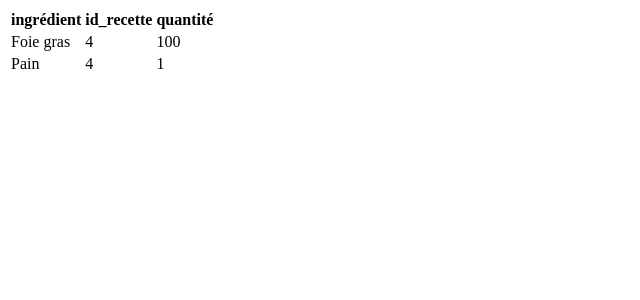
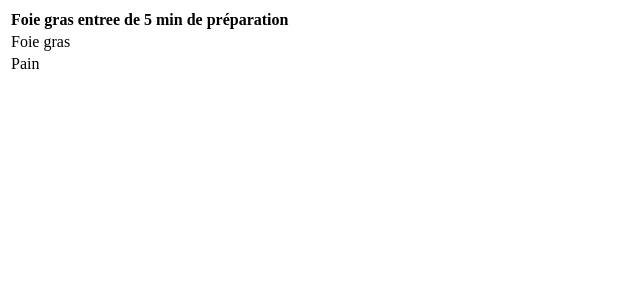
Before and after one commit to Nilphesai/Ho_Gael, a PHP site: page /detail.php?action=detail&id=4 in a window 1280 px wide. Shown: the top 300 px of the page, without its empty margins (0-640 px from the left). Run offline with PHP 8.4, Linux system fonts and the light colour scheme; data comes from the database, SQL or seed files in the repository.

Commit message:
application PHP recette : création de la page détail

```diff
--- a/AppliPHP/detail.php
+++ b/AppliPHP/detail.php
@@ -9,33 +9,31 @@
         die('Erreur : ' . $e->getMessage());
     }
 
-$sqlQuery = 'SELECT id_recipe, ingredient_name, quantity
+$sqlQuery = 'SELECT recipe_name, ingredient_name, preparation_time, category_name
 FROM ingredient
 INNER JOIN recipe_ingredients ON ingredient.id_ingredient = recipe_ingredients.id_ingredient
-WHERE id_recipe ='.$_GET['id'];
+JOIN recipe ON recipe_ingredients.id_recipe = recipe.id_recipe
+JOIN category ON recipe.id_category = category.id_category
+WHERE recipe.id_recipe ='.$_GET['id'];
 $recipesStatement = $mysqlClient->prepare($sqlQuery);
 $recipesStatement->execute();
 $ingredients = $recipesStatement->fetchAll();
 
-
-
-if(isset($_GET['action'])){
 echo "<table class='table'>",
         "<Thead>",
             "<tr>",
-                            "<th>ingrédient</th>",
-                            "<th>id_recette</th>",
-                            "<th>quantité</th>",
+               "<th>".$ingredients[0][0]."</th>",
+               "<th>".$ingredients[0][3]."</th>",
+               "<th> de ".$ingredients[0][2]." min de préparation</th>",
+
             "</tr>",
         "</tread>",
 "<tbody>";
 foreach ($ingredients as $ingredient) {
  echo "<tr>",
     "<td>".$ingredient['ingredient_name']."</td>",
-        "<td>".$ingredient['id_recipe']."</td>",
-        "<td>".$ingredient['quantity']."</td>",
     "</tr>";
 }
-}
+
 
 ?>
--- a/AppliPHP/index.php
+++ b/AppliPHP/index.php
@@ -34,6 +34,5 @@ foreach ($recipes as $recipe) {
         "<td><a href='detail.php?action=detail&id=$recipe[id_recipe]'>".$recipe['preparation_time']."</a></td>",
         "<td><a href='detail.php?action=detail&id=$recipe[id_recipe]'>".$recipe['category_name']."</td></a>",
         "</tr>";
-
 }
 ?>
```
Lines whose indentation alone changed are shown as unchanged.
